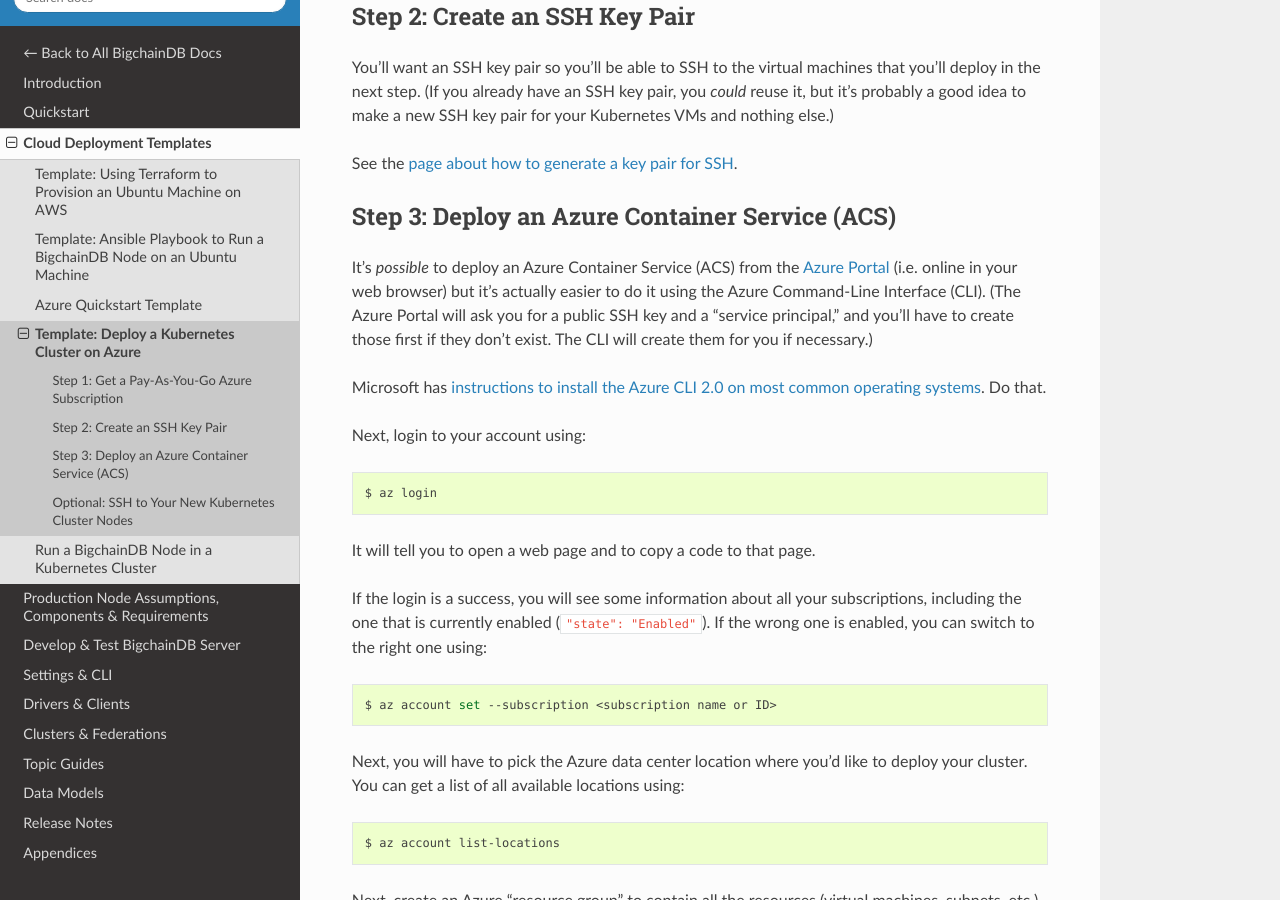
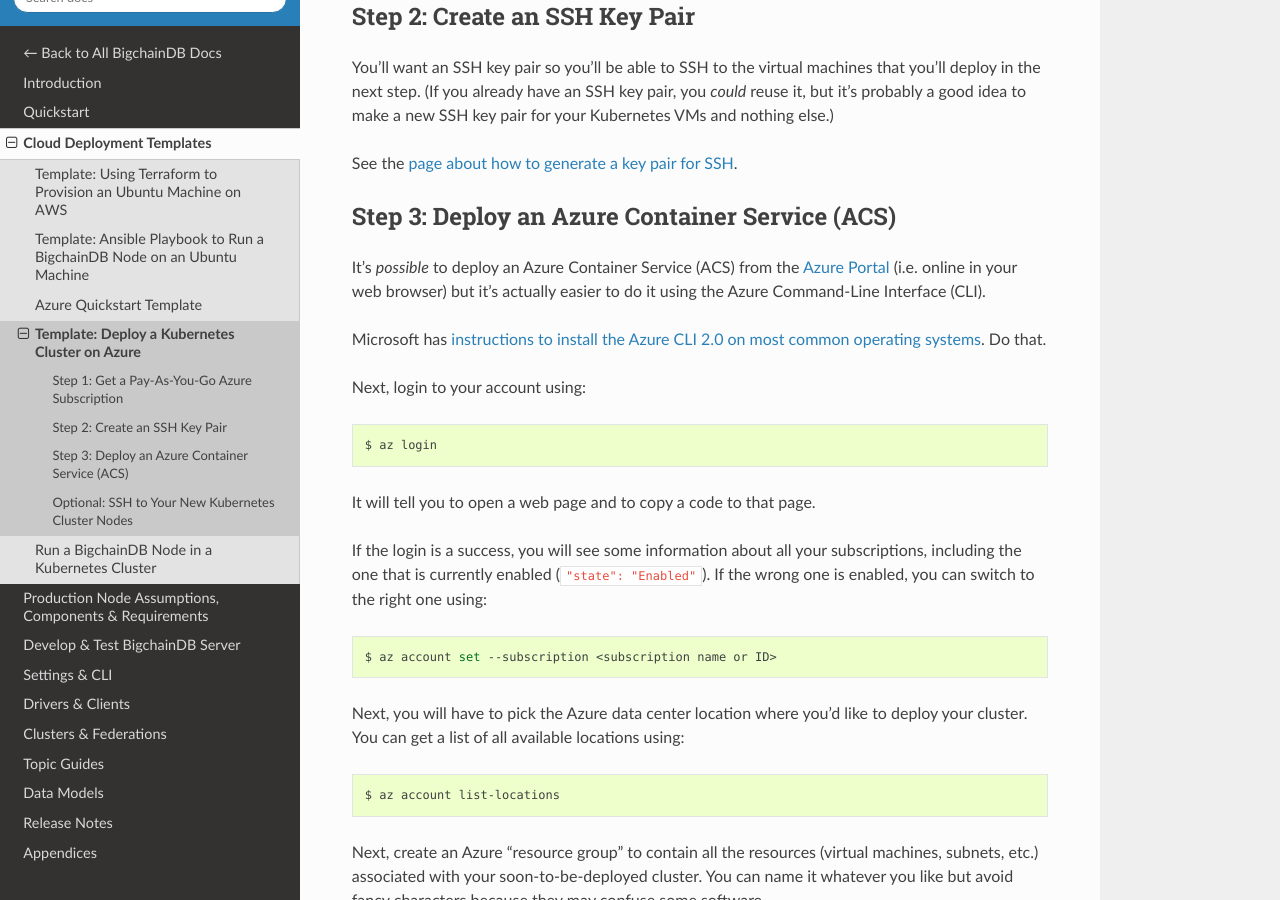
Before and after one commit to bigchaindb/bigchaindb, a Sphinx documentation site: the page built from docs/server/source/cloud-deployment-templates/template-kubernetes-azure.rst, in a window 1280 px wide and 900 px high, scrolled down 456 px. Built offline with Sphinx 7.4.7 and the Read the Docs theme 2.0.0, drawn with Linux system fonts in a browser that asks for light colours; pages that are not in the unit, such as notebooks, are missing from menus.

Commit message:
docs: rm paren. sentence re/ deploying an ACS

```diff
--- a/docs/server/source/cloud-deployment-templates/template-kubernetes-azure.rst
+++ b/docs/server/source/cloud-deployment-templates/template-kubernetes-azure.rst
@@ -39,10 +39,6 @@
 (i.e. online in your web browser)
 but it's actually easier to do it using the Azure
 Command-Line Interface (CLI).
-(The Azure Portal will ask you for a public SSH key
-and a "service principal," and you'll have to create those
-first if they don't exist. The CLI will create them
-for you if necessary.)
 
 Microsoft has `instructions to install the Azure CLI 2.0
 on most common operating systems
```
